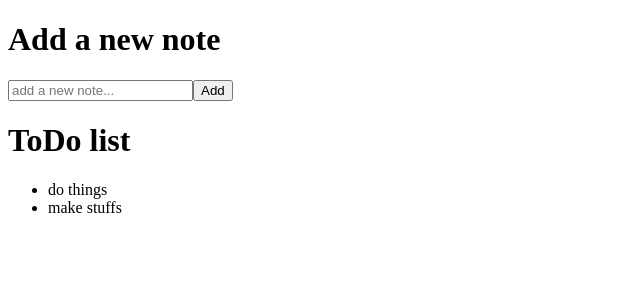
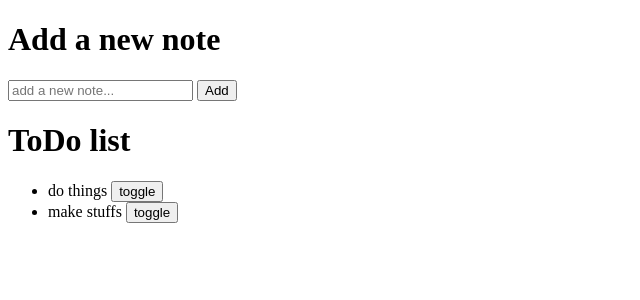
Before and after one commit to huuwulleop/todo-app, a React (Create React App) app: page / in a window 1280 px wide. Shown: the top 300 px of the page, without its empty margins (0-640 px from the left). Built offline with nearby package versions, Linux system fonts and the light colour scheme; data requests are answered from the project's data file.

Commit message:
Add toggle button

```diff
--- a/src/components/Note.js
+++ b/src/components/Note.js
@@ -1,8 +1,14 @@
 import React from "react";
 
-const Note = ({ content }) => {
+const Note = ({ content, toggleNote }) => {
     return (
-        <li>{content}</li>
+        <li>
+            <div>
+                {content}
+                <span> </span>
+                <button onClick={toggleNote}>toggle</button>
+            </div>
+        </li>
     )
 }
 
--- a/src/components/NoteForm.js
+++ b/src/components/NoteForm.js
@@ -4,6 +4,7 @@ const NoteForm = ({ addNote, newNoteContent, changeNote }) => {
     return (
         <form onSubmit={addNote}>
             <input placeholder="add a new note..." value={newNoteContent} onChange={changeNote} />
+            <span> </span>
             <button type="submit">Add</button>
         </form>
     )
```
